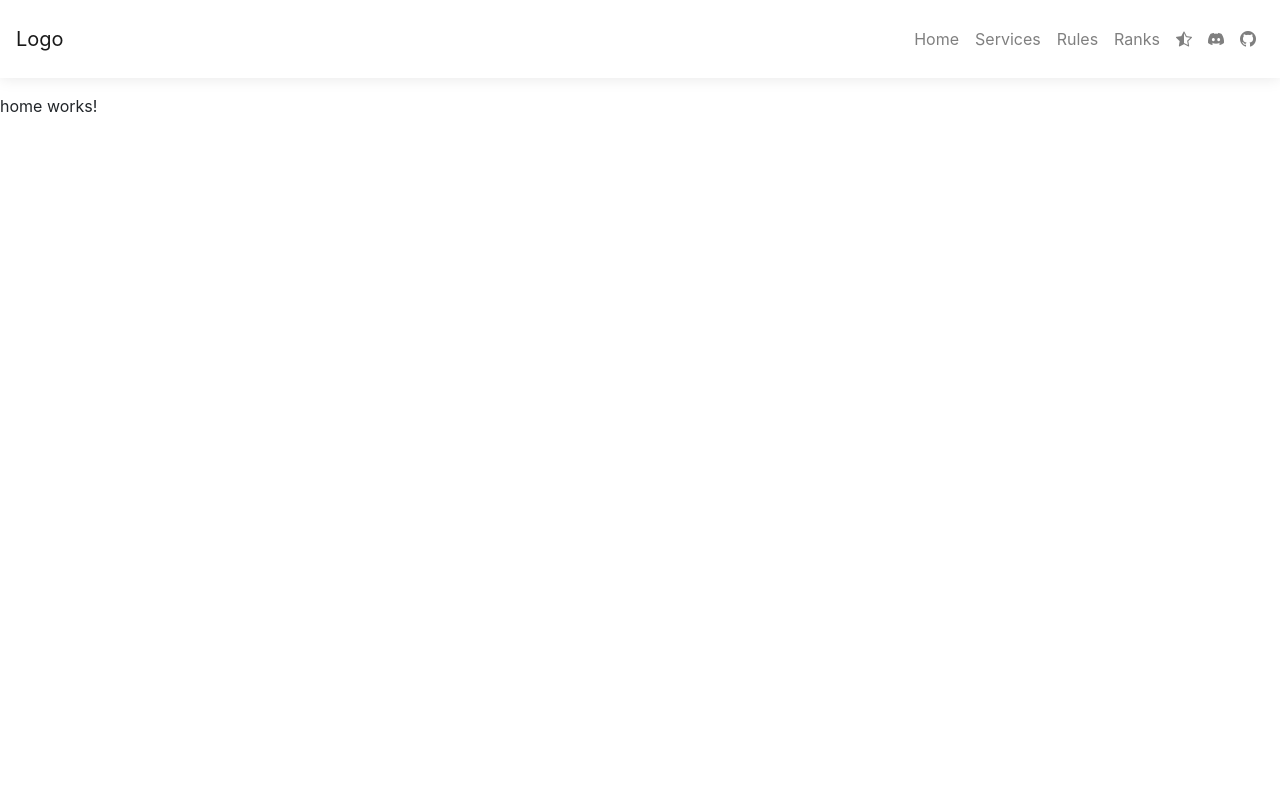
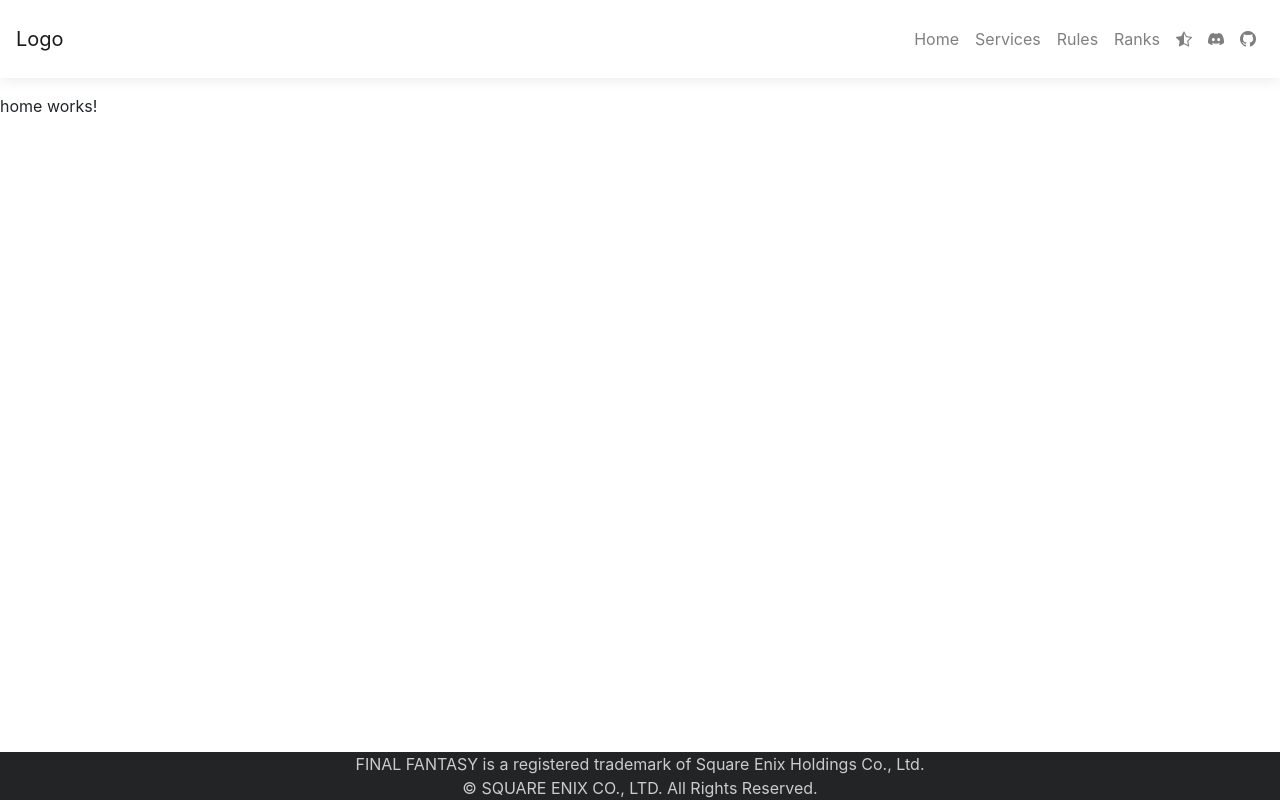
Before and after one commit to Morphclue/lalafeel, an Angular app: page /fc/home in a window 1280 px wide. Built offline with nearby package versions, Linux system fonts and the light colour scheme.

Commit message:
feat: add footer

```diff
--- a/src/app/components/footer/footer.component.html
+++ b/src/app/components/footer/footer.component.html
@@ -1,4 +1,4 @@
-<footer class="page-footer dark">
+<footer class="page-footer dark fixed-bottom">
   <div class="footer-copyright">
     <p>FINAL FANTASY is a registered trademark of Square Enix Holdings Co., Ltd.<br>
       © SQUARE ENIX CO., LTD. All Rights Reserved.
--- a/src/app/components/footer/footer.component.scss
+++ b/src/app/components/footer/footer.component.scss
@@ -11,5 +11,6 @@
 
   p {
     color: #ccc;
+    margin-bottom: 0;
   }
 }
--- a/src/app/components/home/home.component.html
+++ b/src/app/components/home/home.component.html
@@ -2,3 +2,4 @@
 <main class="page">
   <p>home works!</p>
 </main>
+<app-footer></app-footer>
--- a/src/app/components/ranks/ranks.component.html
+++ b/src/app/components/ranks/ranks.component.html
@@ -7,3 +7,4 @@
     </p>
   </div>
 </main>
+<app-footer></app-footer>
--- a/src/app/components/rules/rules.component.html
+++ b/src/app/components/rules/rules.component.html
@@ -44,3 +44,4 @@
     </ul>
   </div>
 </main>
+<app-footer></app-footer>
--- a/src/app/components/services/services.component.html
+++ b/src/app/components/services/services.component.html
@@ -46,3 +46,4 @@
     </div>
   </section>
 </main>
+<app-footer></app-footer>
```
